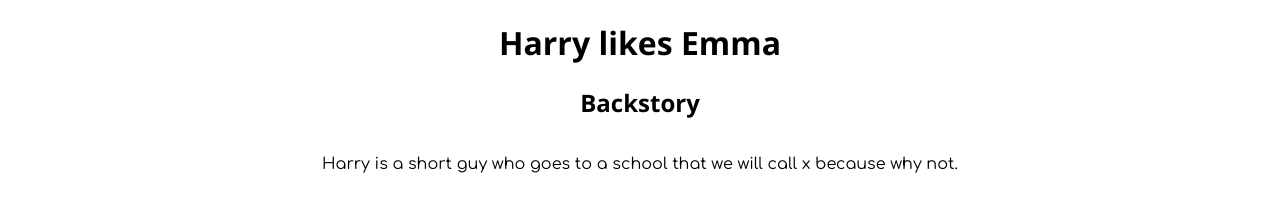
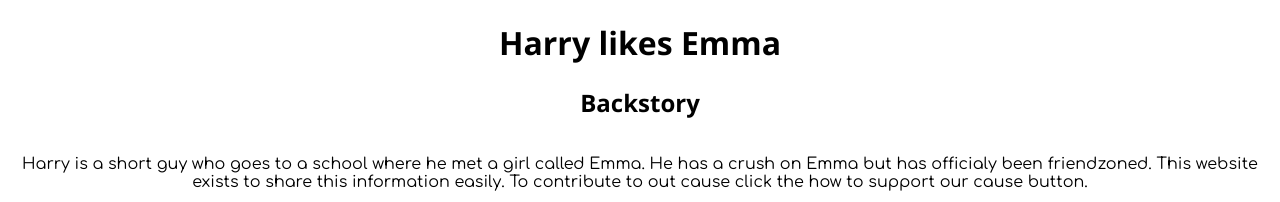
Before and after one commit to MrHecker696969/HarryLikesEmma, a plain HTML site: page backstory.html in a window 1280 px wide. Shown: the top 202 px of the page. Drawn offline with nearby package versions, Linux system fonts and the light colour scheme.

Commit message:
Update backstory.html

```diff
--- a/backstory.html
+++ b/backstory.html
@@ -362,7 +362,7 @@
   <!--Carrot-->
   <p class="carrot">
     <!--lol-->
-    Harry is a short guy who goes to a school that we will call x because why not.
+    Harry is a short guy who goes to a school where he met a girl called Emma. He has a crush on Emma but has officialy been friendzoned. This website exists to share this information easily. To contribute to out cause click the how to support our cause button.
     <!--lol-->
   </p>
   <!--lol-->
```
